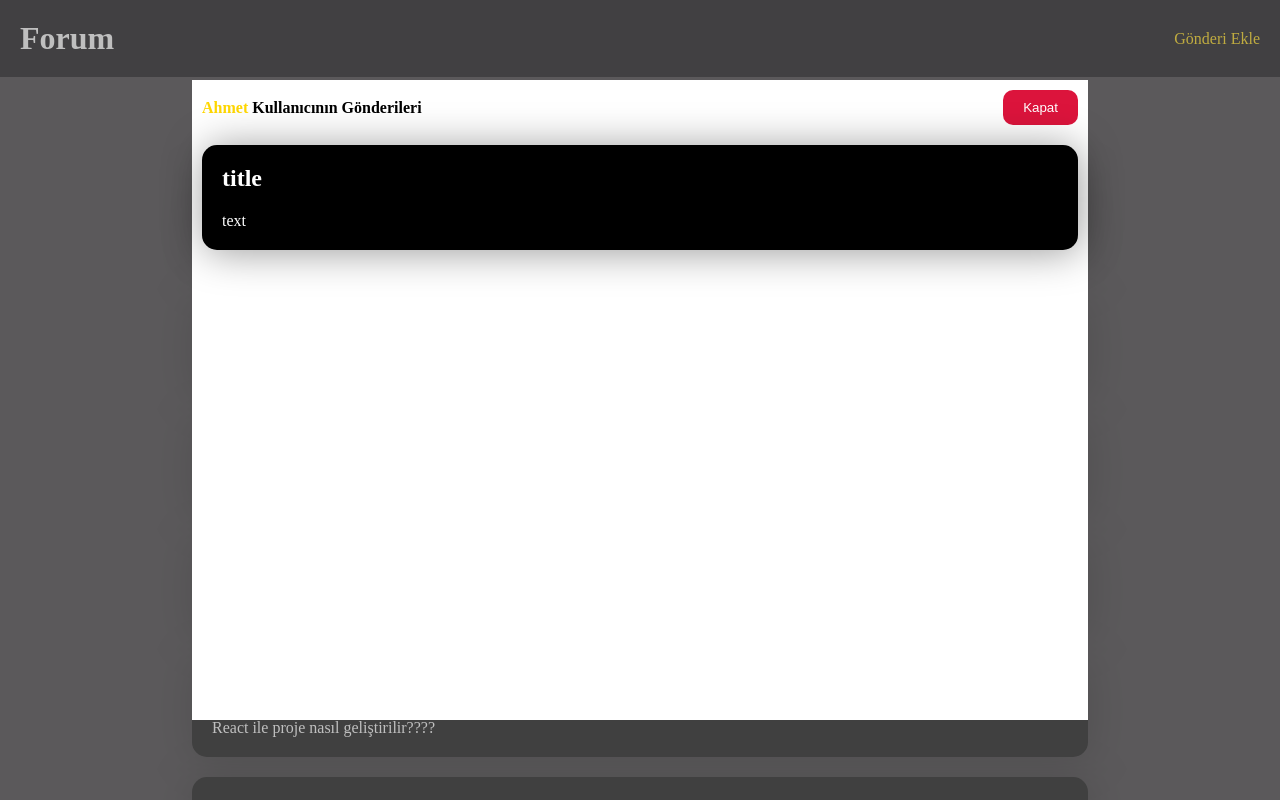
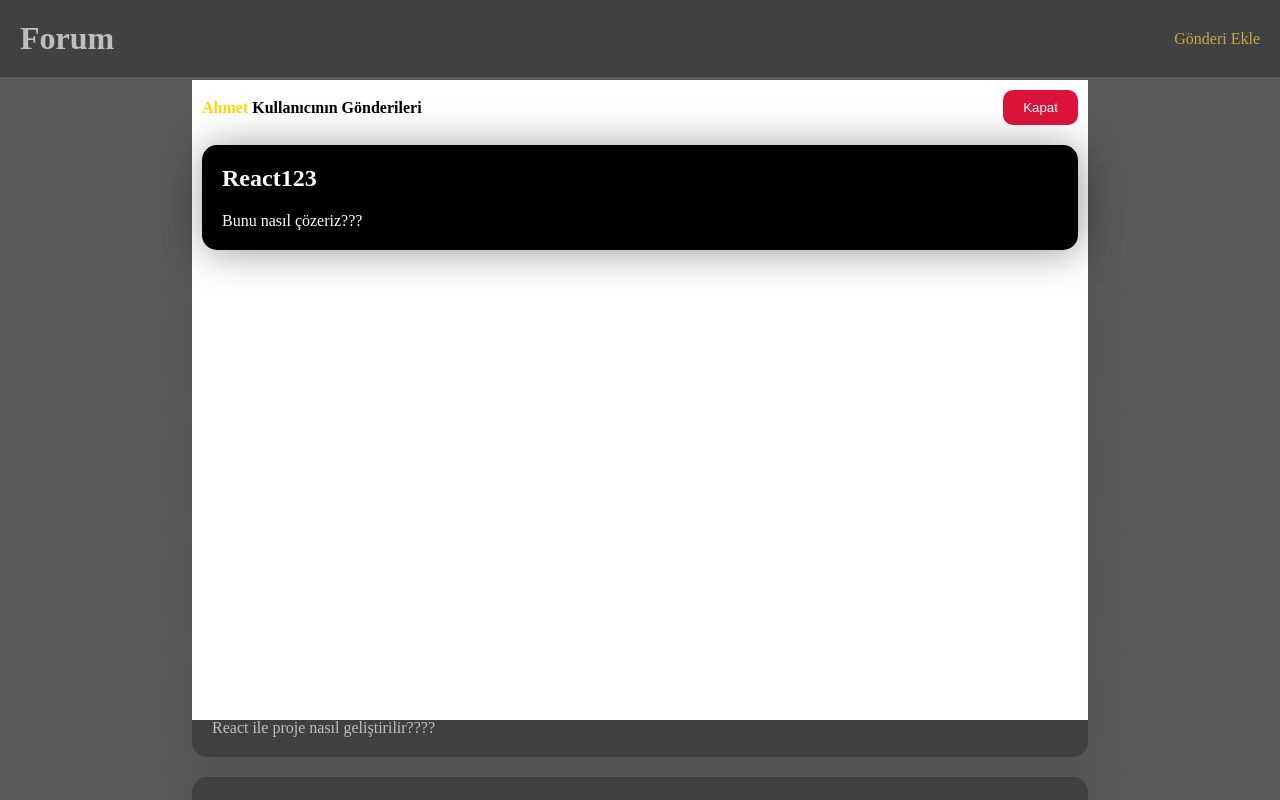
Before and after one commit to Kubraaygun/MVC-Forum, a React (Vite) app: page / in a window 1280 px wide. Both pictures are taken after a click on the element "Ahmet". Shown: the top 800 px of the page. Built offline with nearby package versions, Linux system fonts and the light colour scheme; data requests are answered from the project's data file.

Commit message:
Popup Bitirildi

```diff
--- a/db.json
+++ b/db.json
@@ -90,6 +90,13 @@
       "user": "Ömer",
       "title": "React MVC ",
       "text": "MVC(Model View Controller)"
+    },
+    {
+      "id": "29808713-289f-461c-8931-00ce1b9835b7",
+      "date": "2024-04-02T18:12:54.924Z",
+      "user": "reactt",
+      "title": "react",
+      "text": "afsaf"
     }
   ]
 }
--- a/src/components/Popup/PopupView.jsx
+++ b/src/components/Popup/PopupView.jsx
@@ -8,10 +8,16 @@ const PopupView = ({ setShowPopup, userName, data }) => {
           </h4>
           <button onClick={() => setShowPopup(false)}>Kapat</button>
         </div>
-        <div className="post">
-            <h2>title</h2>
-            <p>text</p>
-        </div>
+        {!data ? (
+          <p>Yükleniyor..</p>
+        ) : (
+          data?.map((post) => (
+            <div key={post.id} className="post">
+              <h2>{post.title}</h2>
+              <p>{post.text}</p>
+            </div>
+          ))
+        )}
       </div>
     </div>
   );
```
